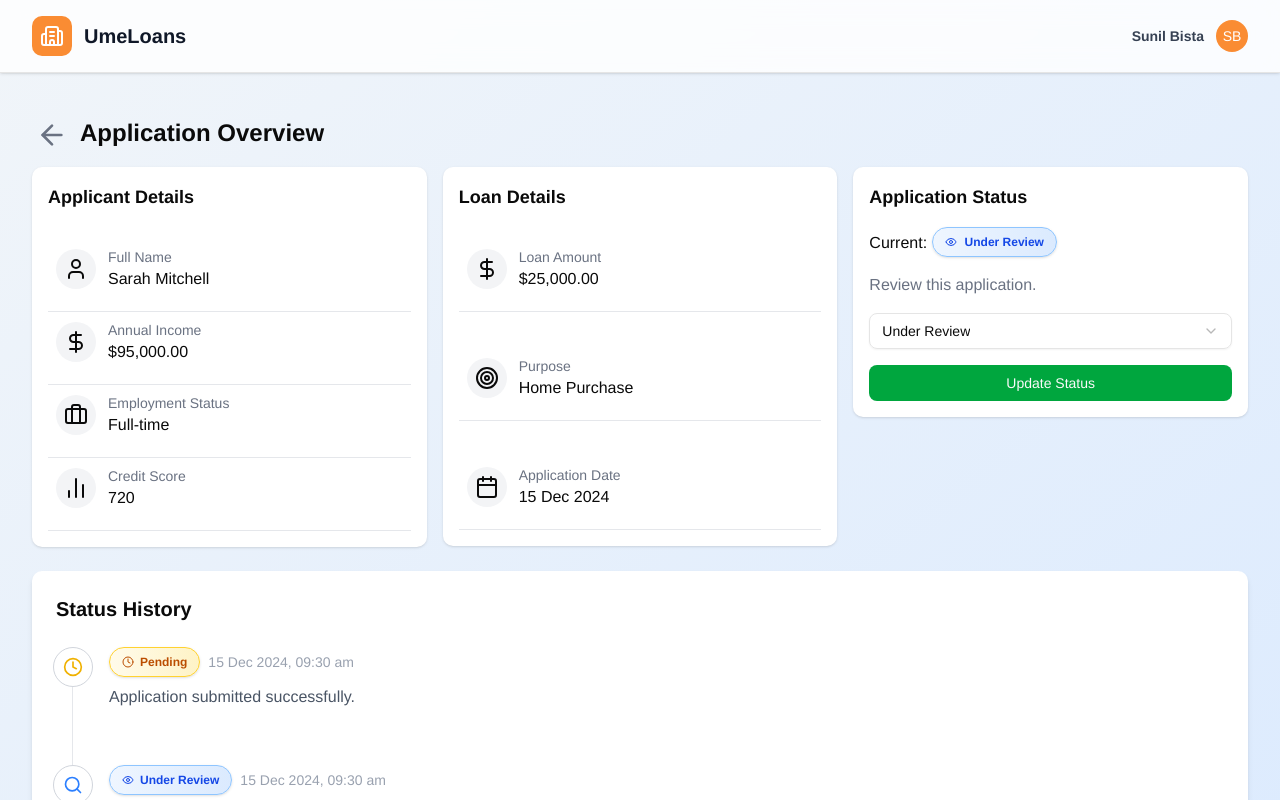
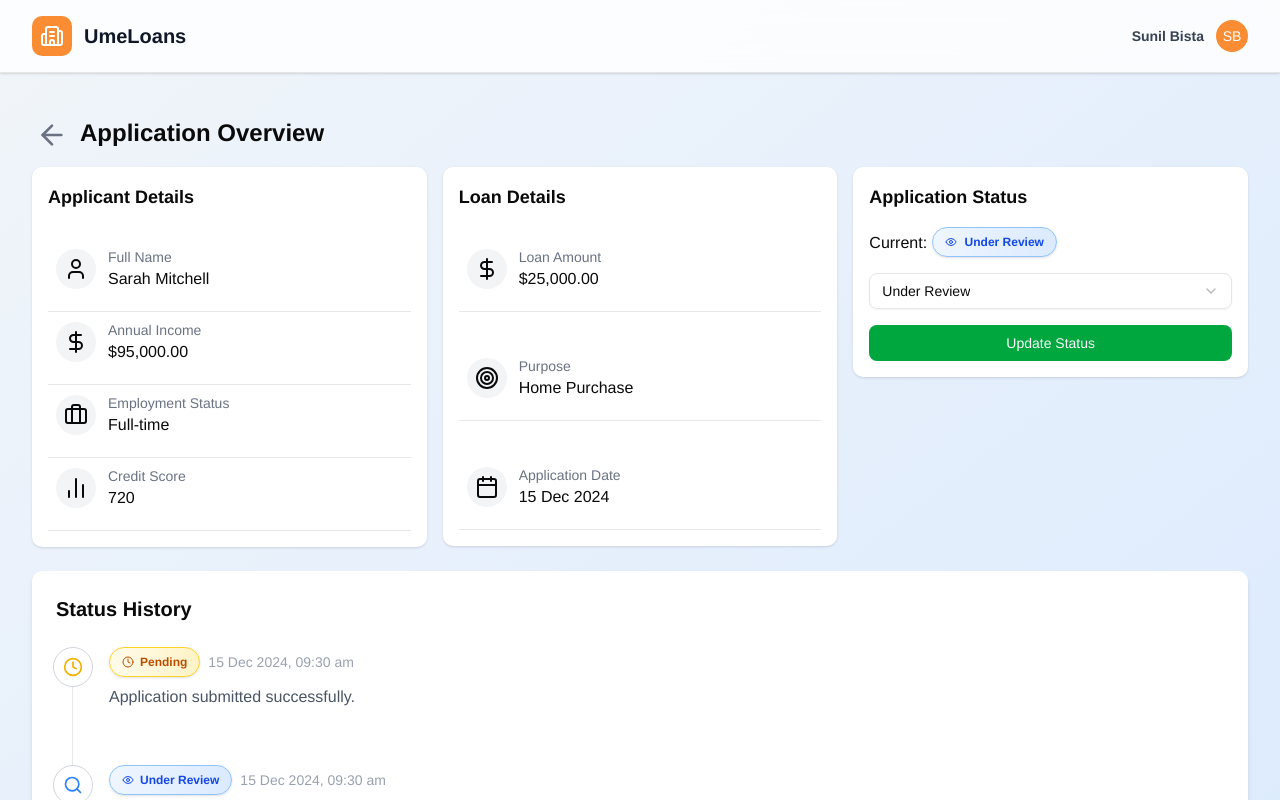
Before and after one commit to SunilBista/loan-app, a Next.js app: page / in a window 1280 px wide. Both pictures are taken after a click on the element 640 px from the left and 498 px from the top of the page. Shown: the top 800 px of the page. Built offline with nearby package versions, Linux system fonts and the light colour scheme.

Commit message:
chore: remove status action test

```diff
--- a/components/application/application-status-control.tsx
+++ b/components/application/application-status-control.tsx
@@ -110,9 +110,6 @@ const ApplicationStatusControl = ({
             className="inline-flex items-center gap-2"
           />
         </p>
-        {!isLocked && (
-          <p className="text-gray-500 mb-4">Review this application.</p>
-        )}
 
         <Select
           value={selectedStatus}
```
